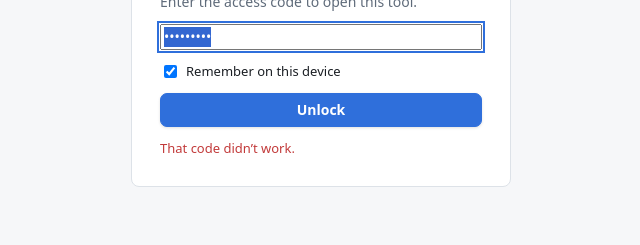
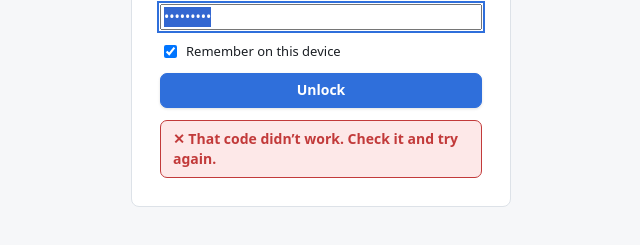
Before and after one commit to dcaler/tierPixie, a plain HTML site: page DE_tierPixie.html in a window 1280 px wide. Both pictures are taken after typing "Sample123" into the empty fields and a click on the button "Unlock". Shown: the part 347-592 px from the top of the page, without its empty margins (319-959 px from the left). Drawn offline with Linux system fonts and the light colour scheme.

Commit message:
Lock screen: show progress while checking, clearer wrong-code message, ignore stray spaces

```diff
--- a/DE_tierPixie.html
+++ b/DE_tierPixie.html
@@ -156,7 +156,8 @@ td.cellv{cursor:pointer;min-width:160px} td.cellv:hover{background:var(--accent-
 #lock{position:fixed;inset:0;z-index:100;background:var(--bg);display:flex;align-items:center;justify-content:center;padding:16px}
 #lock form{width:min(380px,100%);padding:28px;display:flex;flex-direction:column;gap:12px}
 #lock h2{margin:0;font-size:22px}
-#lock .err{color:var(--bad);font-size:13px;min-height:18px}
+#lock .err{min-height:0}
+#lock .err:not(:empty){color:var(--bad);background:var(--bad-soft);border:1.5px solid var(--bad);border-radius:7px;padding:8px 12px;font-weight:600;font-size:14px}
 .nostore{display:flex;gap:12px;align-items:flex-start;background:var(--warn-soft);border:1px solid var(--warn);border-left:6px solid var(--warn);border-radius:8px;padding:12px 16px;margin-bottom:14px;font-size:14.5px}
 button.warnbtn{background:var(--warn);border-color:var(--warn);color:#fff}
 button.warnbtn:hover{filter:brightness(1.1);background:var(--warn)}
@@ -1005,13 +1006,15 @@ async function boot(){
   $('#lockPass').focus();
   $('#lockForm').addEventListener('submit', async ev => {
     ev.preventDefault();
-    const pass = $('#lockPass').value; $('#lockErr').textContent = ''; $('#lockBtn').disabled = true;
+    const raw = $('#lockPass').value; $('#lockErr').textContent = ''; $('#lockBtn').disabled = true; $('#lockBtn').textContent = 'Checking…';
+    let csv = null, pass = raw;
+    for (const p of [...new Set([raw, raw.trim()])]){ try { csv = await decryptCSV(p); pass = p; break; } catch (e){} }
     try {
-      const csv = await decryptCSV(pass);
+      if (csv === null) throw new Error('bad code');
       if ($('#lockRemember').checked){ try { localStorage.setItem(PASSKEY(), pass); } catch (e){} }
       lock.classList.add('hidden'); init(EMBED.code, EMBED.file, csv);
-    } catch (e){ $('#lockErr').textContent = 'That code didn’t work.'; $('#lockPass').select(); }
-    $('#lockBtn').disabled = false;
+    } catch (e){ $('#lockErr').textContent = '✕ That code didn’t work. Check it and try again.'; $('#lockPass').select(); }
+    $('#lockBtn').disabled = false; $('#lockBtn').textContent = 'Unlock';
   });
 }
 boot();
```
Also changed, not shown: EU_tierPixie.html (+8 -5 lines), UK_tierPixie.html (+8 -5 lines), US_tierPixie.html (+8 -5 lines).
